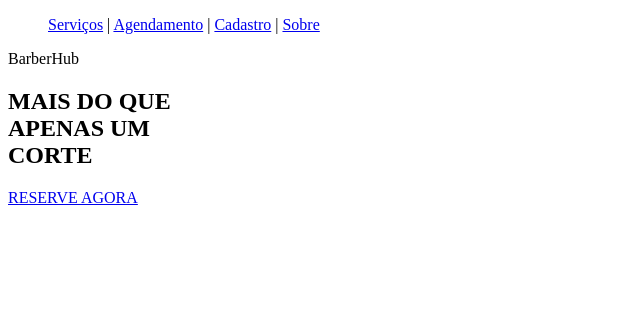
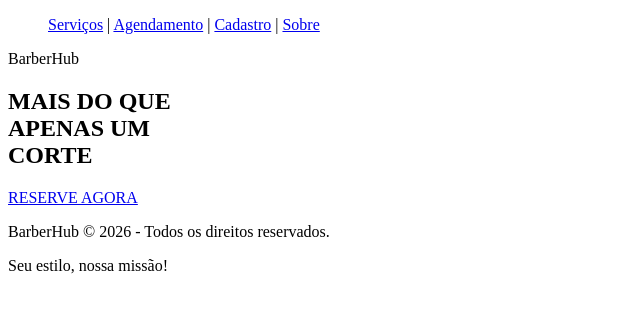
Before and after one commit to gabrielmendesx/sistema-barbearia, a plain HTML site: page index.html in a window 1280 px wide. Shown: the whole page, without its empty margins (0-640 px from the left). Drawn offline with Linux system fonts and the light colour scheme.

Commit message:
Add files via upload
HTML inicial1

```diff
--- a/index.html
+++ b/index.html
@@ -49,15 +49,14 @@
                     RESERVE AGORA
                 </a>
 
-
-            <!-- IMAGEM -->
-
-
         </section>
 
     </main>
 
-    <script src=></script>
+    <footer>
+        <p>BarberHub © 2026 - Todos os direitos reservados.</p>
+        <p>Seu estilo, nossa missão!</p>
+    </footer>
 
 </body>
 </html>
```
Also changed, not shown: agendamento.html (+1 -0 lines), cadastro.html (+1 -0 lines), servicos.html (+1 -0 lines).
